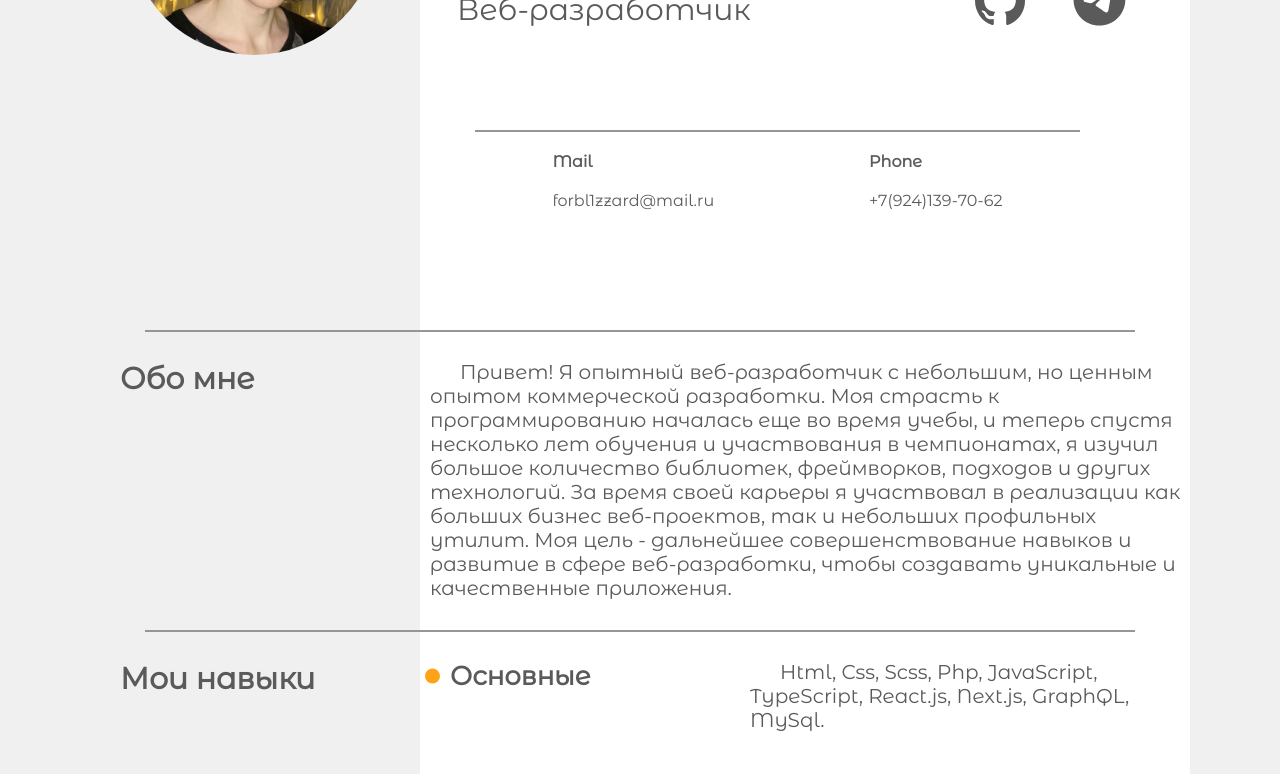
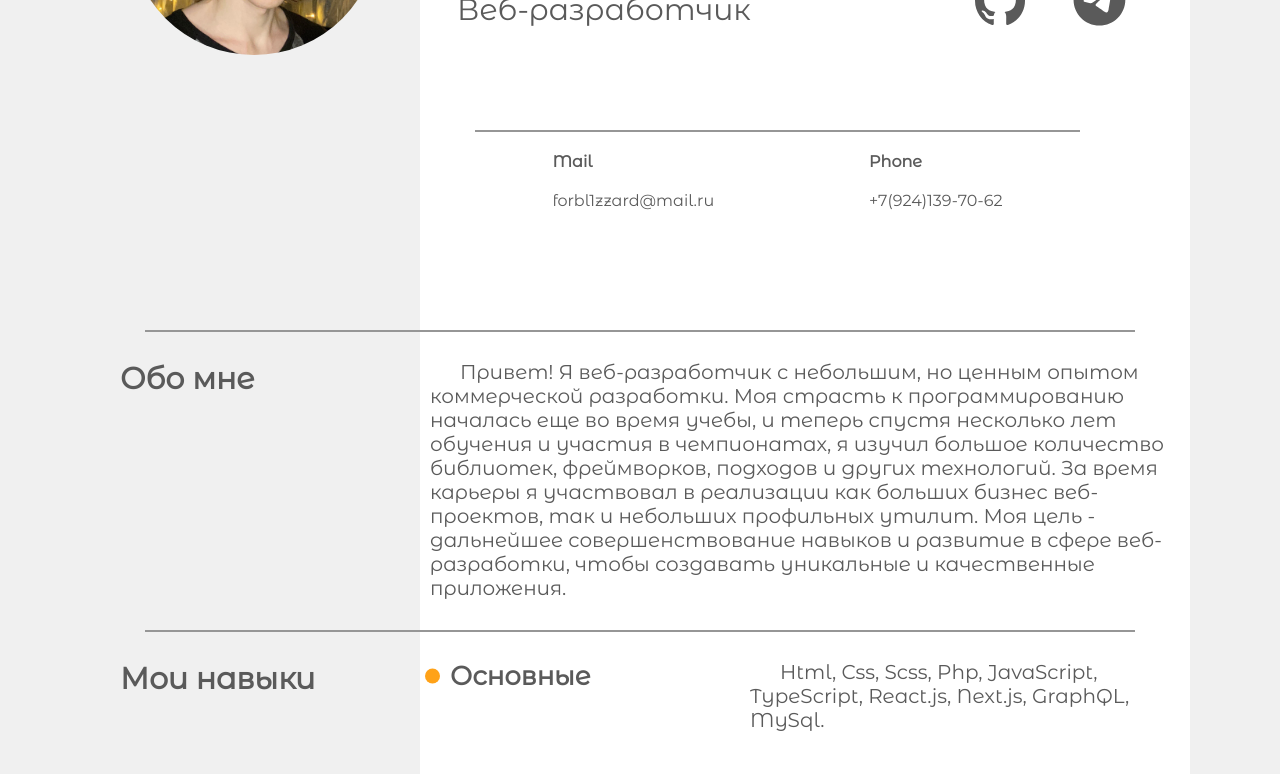
Before and after one commit to MindDrifter/PortfolioProject, a Next.js app: page / in a window 1280 px wide. Shown: the part 470-1244 px from the top of the page. Built offline with nearby package versions, Linux system fonts and the light colour scheme.

Commit message:
Release v.0.2

```diff
--- a/src/app/page.tsx
+++ b/src/app/page.tsx
@@ -46,11 +46,11 @@ export default function Home() {
       </div>
       <SectionComponent sectionName="Обо мне">
         <p>
-          Привет! Я опытный веб-разработчик с небольшим, но ценным опытом
+          Привет! Я веб-разработчик с небольшим, но ценным опытом
           коммерческой разработки. Моя страсть к программированию началась еще
-          во время учебы, и теперь спустя несколько лет обучения и участвования
+          во время учебы, и теперь спустя несколько лет обучения и участия
           в чемпионатах, я изучил большое количество библиотек, фреймворков,
-          подходов и других технологий. За время своей карьеры я участвовал в
+          подходов и других технологий. За время карьеры я участвовал в
           реализации как больших бизнес веб-проектов, так и небольших профильных
           утилит. Моя цель - дальнейшее совершенствование навыков и развитие в
           сфере веб-разработки, чтобы создавать уникальные и качественные
```
